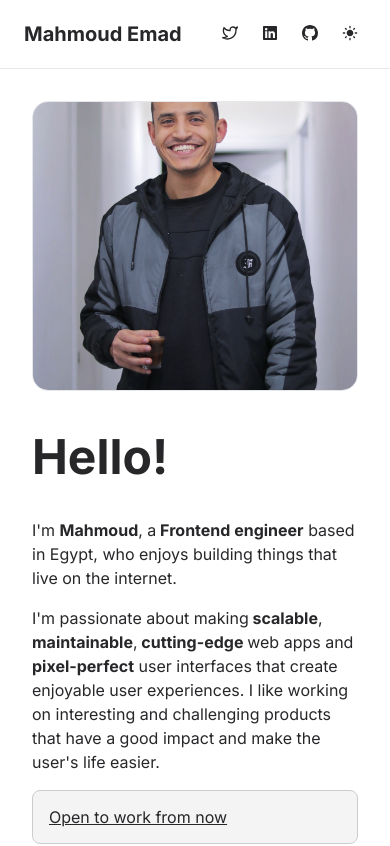
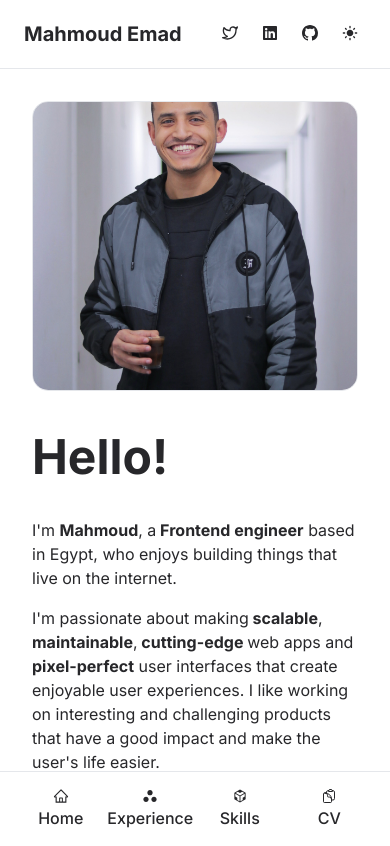
Before and after one commit to iMahmoudEmad/Mahmoud-EmadEldin-CV, a Next.js app: page / in a window 390 px wide. Shown: the top 846 px of the page. Built offline with nearby package versions, Linux system fonts and the light colour scheme.

Commit message:
Added mobile navigation

```diff
--- a/src/components/footer/Footer.module.scss
+++ b/src/components/footer/Footer.module.scss
@@ -38,5 +38,9 @@
       flex-basis: 100%;
       margin-block-end: 1.5rem;
     }
+
+    .copyrights {
+      margin-block: 1.5rem;
+    }
   }
 }
--- a/src/components/navbar/Navbar.module.scss
+++ b/src/components/navbar/Navbar.module.scss
@@ -21,6 +21,10 @@
     &.me2 {
       margin-inline-end: 2rem;
     }
+  }
+
+  .navListBottom {
+    display: none;
   }
 
   .title {
@@ -78,8 +82,36 @@
   }
 
   @media screen and (max-width: 768px) {
-    .pageName {
+    .listNav {
       display: none;
+    }
+
+    .navListBottom {
+      display: block;
+      border-block-start: 1px solid var(--border-color);
+      width: 100%;
+      position: fixed;
+      inset-block-end: 0;
+      inset-inline-start: 0;
+      background-color: rgb(var(--white-color));
+      padding: 1rem;
+
+      .mobileList {
+        gap: 0;
+        max-width: 400px;
+        text-align: center;
+        margin: auto;
+
+        .list {
+          line-height: initial;
+          width: 25%;
+
+          .listIcon {
+            display: block;
+            margin-inline-end: 0 !important;
+          }
+        }
+      }
     }
   }
 }
--- a/src/components/navbar/Navbar.tsx
+++ b/src/components/navbar/Navbar.tsx
@@ -6,7 +6,8 @@ import { MdLightMode } from "react-icons/md";
 import { FiTwitter } from "react-icons/fi";
 import { BsGithub } from "react-icons/bs";
 import { SiDocsdotrs } from "react-icons/si";
-import { AiOutlineCodeSandbox } from "react-icons/ai";
+import { AiOutlineCodeSandbox, AiOutlineHome } from "react-icons/ai";
+import { HiOutlineClipboardDocument } from "react-icons/hi2";
 import { MdWorkspaces } from "react-icons/md";
 import { socialMedia } from "@/constants/socialLinks";
 import { pages } from "@/constants/pages";
@@ -20,12 +21,12 @@ export const Navbar = () => {
   function setColor() {
     const newTheme = theme === "light" ? "dark" : "light";
     setTheme(newTheme);
-    window.localStorage.setItem('theme', newTheme);
+    window.localStorage.setItem("theme", newTheme);
     document.documentElement.className = newTheme;
   }
 
   useEffect(() => {
-    let localTheme: any = window.localStorage.getItem('theme');
+    let localTheme: any = window.localStorage.getItem("theme");
     setTheme(localTheme);
     document.documentElement.className = localTheme;
   }, []);
@@ -39,7 +40,9 @@ export const Navbar = () => {
           </h1>
 
           <div className="flex ai-center">
-            <ul className={styles.pages + " " + styles.me2}>
+            <ul
+              className={styles.pages + " " + styles.listNav + " " + styles.me2}
+            >
               {pages.slice(1, 3).map((page) => (
                 <li
                   className={styles.pageName + " " + styles.list}
@@ -75,6 +78,24 @@ export const Navbar = () => {
                 </span>
               </li>
             </ul>
+
+            <div className={styles.navListBottom}>
+              <ul className={styles.pages + " " + styles.mobileList}>
+                {pages.map((page) => (
+                  <li className={styles.list} key={page.id}>
+                    <Link href={page.link} id={page.id}>
+                      <span className={styles.listIcon}>
+                        {page.name === "home" && <AiOutlineHome />}
+                        {page.name === "skills" && <AiOutlineCodeSandbox />}
+                        {page.name === "experience" && <MdWorkspaces />}
+                        {page.name === "CV" && <HiOutlineClipboardDocument />}
+                      </span>
+                      {page.name}
+                    </Link>
+                  </li>
+                ))}
+              </ul>
+            </div>
           </div>
         </div>
       </nav>
--- a/src/pages/index.tsx
+++ b/src/pages/index.tsx
@@ -38,9 +38,9 @@ export default function Home() {
                 <span className="bold"> maintainable</span>,
                 <span className="bold"> cutting-edge </span>
                 web apps and <span className="bold">pixel-perfect</span> user
-                interfaces that create enjoyable user experiences. I
-                like working on interesting and challenging products that have a
-                good impact and make the user&apos;s life easier.
+                interfaces that create enjoyable user experiences. I like
+                working on interesting and challenging products that have a good
+                impact and make the user&apos;s life easier.
               </p>
             </div>
 
```
Lines whose indentation alone changed are shown as unchanged.
